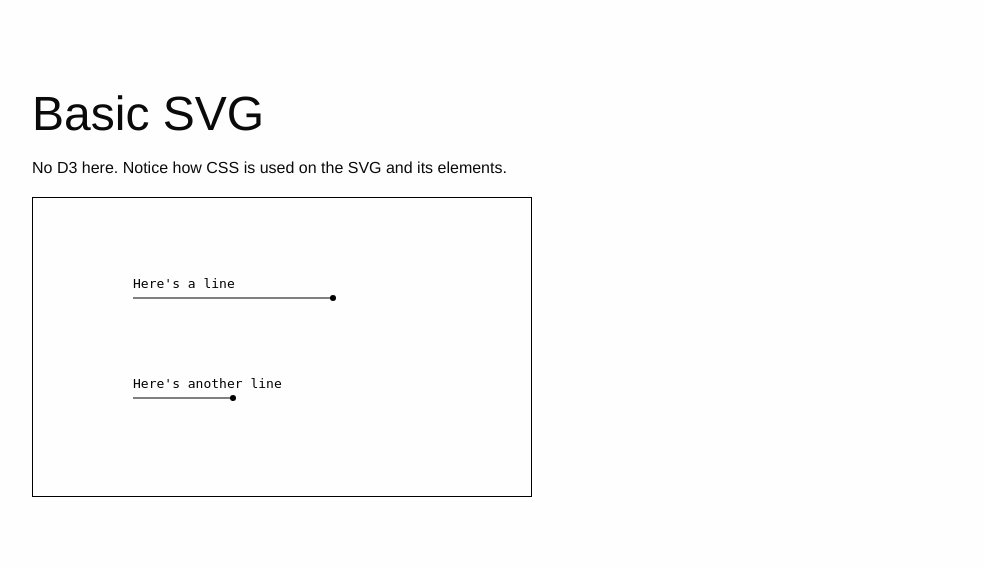
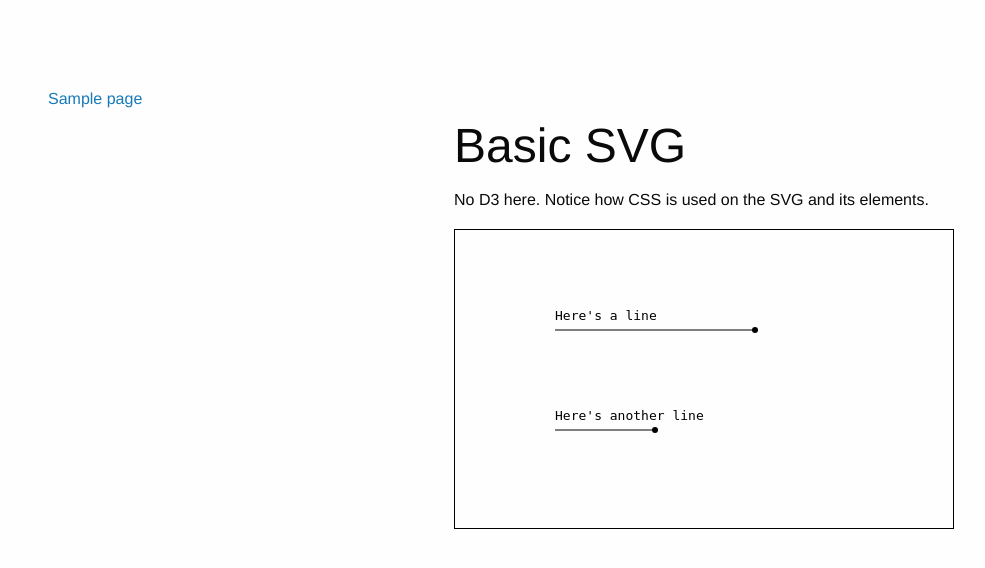
Before and after one commit to gtvj/data-visualisation-javascript-with-web-standards, a Flask app: template app/templates/pages/basic-svg.html in a window 1280 px wide. Shown: the top 568 px of the page, without its empty margins (23-1008 px from the left). Run offline with Flask 2, Linux system fonts and the light colour scheme; the template is opened without the code that fills it: most values are stand-ins (such as "Sample title", 1, 10 or a date in 2020); some libraries are stand-ins or nearby versions.

Commit message:
Add in-page navigation

```diff
--- a/app/routes.py
+++ b/app/routes.py
@@ -12,4 +12,6 @@ def home():
 # All requests for pages go to this route
 @app.route('/pages/<page>')
 def page(page):
-    return render_template("pages/{}.html".format(page))
+    with open('app/data/pages.json') as pages:
+        pages = json.load(pages)
+    return render_template("pages/{}.html".format(page), pages=pages)
--- a/app/templates/page_layout.html
+++ b/app/templates/page_layout.html
@@ -4,11 +4,23 @@
 <body>
 <div class="page-container">
     <div class="grid-container grid-margin-auto">
-        {% block content %}
-        {% endblock %}
+        <div class="grid-x">
+            <div class="cell medium-4">
+                <ul class="vertical menu">
+                    {% for page in pages %}
+                    <li {{
+                    " class=is-active" if request.path == ('/pages' + page.route) }}><a
+                        href="{{'/pages' + page.route}}">{{ page.title }}</a></li>
+                    {% endfor %}
+                </ul>
+            </div>
+            <div class="cell medium-8" style="padding: 2em">
+                {% block content %}
+                {% endblock %}
+            </div>
+        </div>
     </div>
-</div>
-{% block scripts %}
-{% endblock %}
+    {% block scripts %}
+    {% endblock %}
 </body>
 </html>
```
